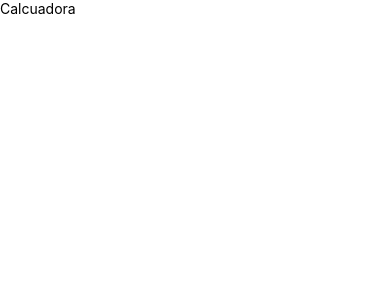
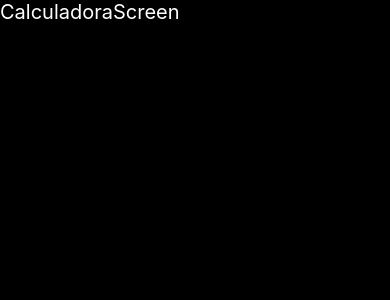
Before and after one commit to TonatiuhV/Calculadora, a React Native app: screen / in a window 390 px wide. Shown: the top 300 px of the page. Built offline with nearby package versions, Linux system fonts and the light colour scheme.

Commit message:
Diseño fondo status bar

```diff
--- a/App.tsx
+++ b/App.tsx
@@ -1,12 +1,18 @@
 import React from 'react';
-import { Text, View } from 'react-native';
+import { SafeAreaView, StatusBar} from 'react-native';
+import { CalculadoraScreen } from './src/screens/CalculadoraScreen';
+import { styles } from './src/theme/appTheme';
 
 const App = () => {
   return (
-    <View>
-      <Text>Calcuadora</Text>
-    </View>
-  );
-};
+    <SafeAreaView style = {styles.fondo}>
+      <StatusBar
+       backgroundColor='black'
+       barStyle='light-content'
+      />
+      <CalculadoraScreen/>
+    </SafeAreaView>
+  )
+}
 
 export default App;
--- /dev/null
+++ b/src/screens/CalculadoraScreen.tsx
@@ -0,0 +1,15 @@
+import React from 'react'
+import { Text, View } from 'react-native'
+import { styles } from '../theme/appTheme'
+
+export const CalculadoraScreen = () => {
+  return (
+    <View>
+        <Text style={
+            styles.text
+        }>
+            CalculadoraScreen
+        </Text>
+    </View>
+  )
+}
--- /dev/null
+++ b/src/theme/appTheme.tsx
@@ -0,0 +1,12 @@
+import { StyleSheet } from "react-native";
+
+export const styles = StyleSheet.create({
+    fondo: {
+        flex:1,
+        backgroundColor: 'black',
+    },
+    text: {
+        color: 'white',
+        fontSize: 20,
+    }
+})
```
